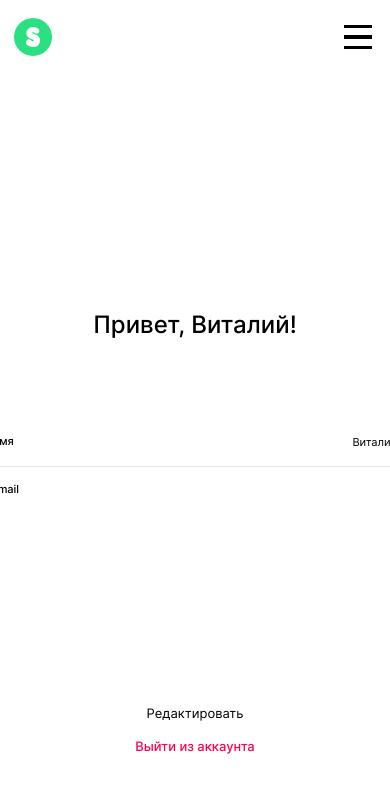
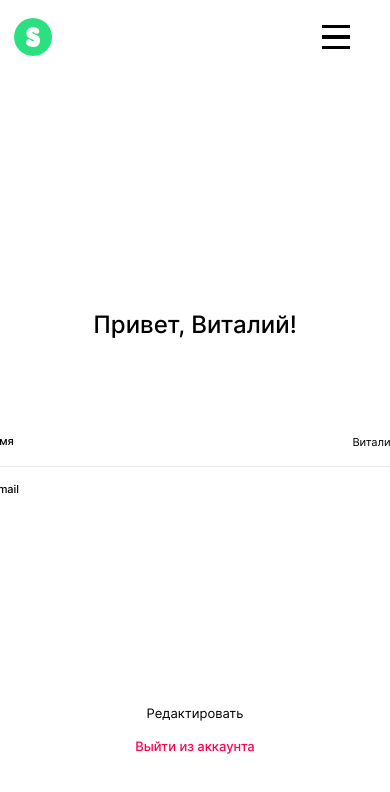
Before and after one commit to Olga-Sotula/movies-explorer-frontend, a React (Create React App) app: page /profile in a window 390 px wide. Shown: the top 792 px of the page. Built offline with nearby package versions, Linux system fonts and the light colour scheme.

Commit message:
fix: styled burger768 by figma

```diff
--- a/src/components/Burger/Burger.css
+++ b/src/components/Burger/Burger.css
@@ -8,7 +8,7 @@
   gap: 7px;
   position: absolute;
   top: 15px;
-  right: 10px;
+  right: 32px;
   z-index: 2;
 }
 
--- a/src/components/Header/Header.css
+++ b/src/components/Header/Header.css
@@ -20,7 +20,7 @@
 
 @media screen and (max-width: 800px){
   .header__navigator {
-    padding: 18px 20px 18px 30px;
+    padding: 18px 30px;
   }
 }
 
```
